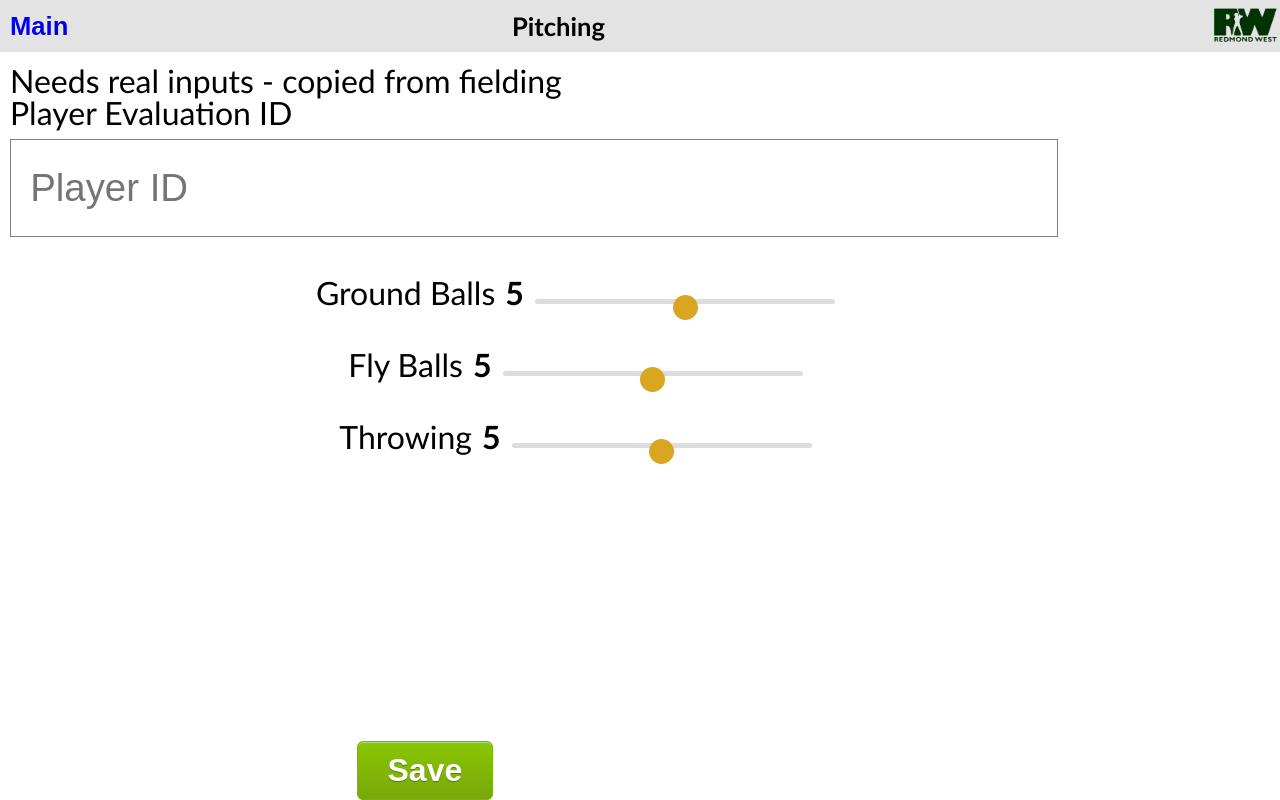
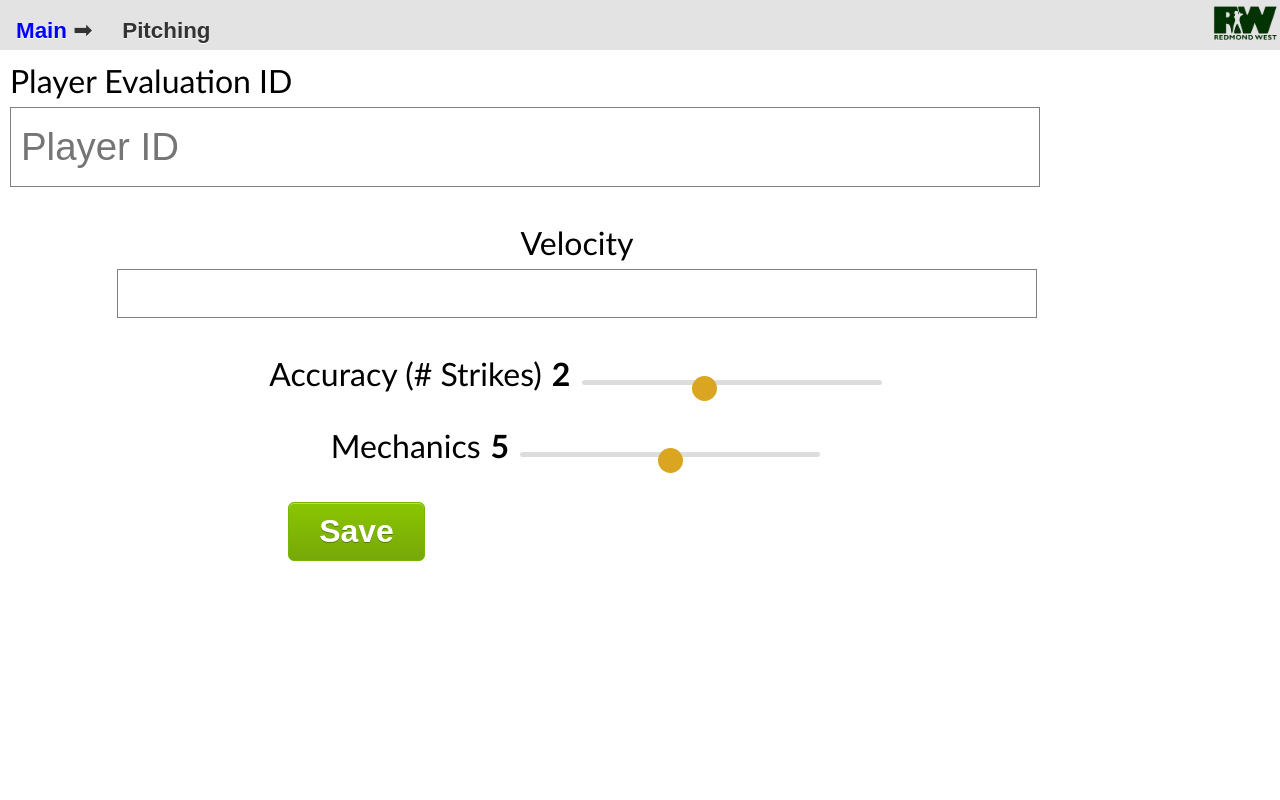
Before and after one commit to gman-wa/RWLL-Player-Evaluations, a PHP site: page /stations/pitching.html in a window 1280 px wide. Run offline with PHP 8.4, Linux system fonts and the light colour scheme.

Commit message:
more nav styling, player id formatting, remaining player inputs

```diff
--- a/assets/css/style.css
+++ b/assets/css/style.css
@@ -187,10 +187,19 @@ label {
 }
 
 input[type=text] {
-    padding:0.5em;
+    padding:10px;
     line-height:1.5;
     width:80%;
     font-size:1.2em;
+    border:1px solid grey;
+    margin-top:10px;
+}
+
+input[type=number] {
+    padding:5px;
+    line-height:1.0;
+    width:80%;
+    font-size:1.0em;
     border:1px solid grey;
     margin-top:10px;
 }
@@ -236,75 +245,92 @@ fieldset {
     padding:10px 30px;
     text-decoration:none;
     text-shadow:0px 1px 0px #528009;
-    position:absolute;
-    bottom:0;
-}
-.green_button:hover {
-    background:-webkit-gradient(linear, left top, left bottom, color-stop(0.05, #77a809), color-stop(1, #89c403));
-    background:-moz-linear-gradient(top, #77a809 5%, #89c403 100%);
-    background:-webkit-linear-gradient(top, #77a809 5%, #89c403 100%);
-    background:-o-linear-gradient(top, #77a809 5%, #89c403 100%);
-    background:-ms-linear-gradient(top, #77a809 5%, #89c403 100%);
-    background:linear-gradient(to bottom, #77a809 5%, #89c403 100%);
-    filter:progid:DXImageTransform.Microsoft.gradient(startColorstr='#77a809', endColorstr='#89c403',GradientType=0);
-    background-color:#77a809;
-}
-.green_button:active {
-    position:absolute;
-    top:1px;
 }
 
 nav {
     height:50px;
+    width: 100%;
+    background: #e3e3e3;
     position: fixed;
     top: 0;
     left: 0;
-    width: 100%;
-    background: #e3e3e3;
-    padding-top:2px;
+    z-index: 9999;
+}
+
+nav ul, nav li {
+    padding:0;
+    margin:0;
+    display:inline-block;
+}
+
+nav li {
+    padding:10px;
 }
 
 button.nav_button {
-    height: 50px;
-    display: inline-block;
+    height: 100%;
     background: #e3e3e3;
     border: 0px solid #bbb;
     color: #333;
     font-weight: bold;
-    font-size: 80%;
-    padding: 8px 0 9px 10px;
+    font-size: 70%;
     text-align: center;
     text-shadow: 0 1px 0 #fff;
-    width: auto; }
-button.nav_button:hover {
-    background: #d9d9d9;
-    color: #222;
-    cursor: pointer; }
-button.nav_button:active {
-    background: #d0d0d0;
-    color: #000; }
+}
+
+.nav_button a, .nav_button a:visited {
+    color:blue;
+}
 
 .nav_left {
-    background: #e3e3e3;
-    position:absolute;
-    left:0;
+
+}
+
+.nav_left button.nav_button:after {
+    content: "   \279F";
+}
+
+.nav_middle {
+padding-left:0px;
 }
 
 .nav_right {
-    background: #e3e3e3;
     position:absolute;
+    top:0;
     right:0;
+    padding:0;
 }
 
-.nav_middle {
-    width:150px;
-    position:fixed;
-    font-size: 80%;
-    margin: 12px 40%;
-    font-weight:bold;
-}
 
 .nav_right img {
     height:40px;
     padding-top:3px;
 }
+
+button.green_nav_button {
+    background-color: #7fbf4d;
+    background-image: -webkit-gradient(linear, left top, left bottom, color-stop(0%, #7fbf4d), color-stop(100%, #63a62f));
+    background-image: -webkit-linear-gradient(top, #7fbf4d, #63a62f);
+    background-image: -moz-linear-gradient(top, #7fbf4d, #63a62f);
+    background-image: -ms-linear-gradient(top, #7fbf4d, #63a62f);
+    background-image: -o-linear-gradient(top, #7fbf4d, #63a62f);
+    background-image: linear-gradient(top, #7fbf4d, #63a62f);
+    border: 1px solid #63a62f;
+    border-bottom: 1px solid #5b992b;
+    border-radius: 3px;
+    -webkit-box-shadow: inset 0 1px 0 0 #96ca6d;
+    box-shadow: inset 0 1px 0 0 #96ca6d;
+    color: #fff;
+    font-size: 1.0em;
+    padding: 7px 20px 8px 20px;
+    text-align: center;
+    text-shadow: 0 -1px 0 #4c9021;
+    width: 75%; }
+
+button.green_nav_button a, button.green_nav_button:visited {
+    color:rgb(230,230,230);
+}
+
+.nav_button_container {
+    margin:30px 0;
+}
--- a/stations/pitching.html
+++ b/stations/pitching.html
@@ -10,13 +10,12 @@
 <nav id="menu">
     <ul>
         <li class="nav_left"><button class="nav_button"><a href="../index.html">Main</a></button></li>
-        <li class="nav_middle">Pitching</li>
+        <li class="nav_middle"><button class="nav_button">Pitching</button></li>
         <li class="nav_right"><img src="../assets/img/RWLL-Logo-min.png" alt="Red West Little League" /></li>
     </ul>
 </nav>
 
 <div id="main_container">
-    <p>Needs real inputs - copied from fielding</p>
     <form action="/services/process.php" method="get">
 
         <fieldset>
@@ -29,17 +28,17 @@
             <div id="scoring_container">
 
                 <div class="player_criteria">
-                    <label for="ground_ball">Ground Balls</label><output for="ground_ball" class="criteria_value" id="ground_ball_output">5</output>
-                    <input type="range" id="ground_ball" name="ground_ball" min="0" max="10" value="5" step="1" oninput="outputUpdate(value,this);">
+                    <label for="ground_ball">Velocity</label><br/>
+                    <input type="number" id="ground_ball" name="ground_ball">
                 </div>
 
                 <div class="player_criteria">
-                    <label for="fly_ball">Fly Balls</label><output for="fly_ball" class="criteria_value" id="fly_ball_output">5</output>
-                    <input type="range" id="fly_ball" name="fly_ball" min="0" max="10" value="5" step="1" oninput="outputUpdate(value,this);">
+                    <label for="fly_ball">Accuracy (# Strikes)</label><output for="fly_ball" class="criteria_value" id="fly_ball_output">2</output>
+                    <input type="range" id="fly_ball" name="fly_ball" min="0" max="5" value="2" step="1" oninput="outputUpdate(value,this);">
                 </div>
 
                 <div class="player_criteria">
-                    <label for="throwing">Throwing</label><output for="throwing" class="criteria_value" id="throwing_output">5</output>
+                    <label for="throwing">Mechanics</label><output for="throwing" class="criteria_value" id="throwing_output">5</output>
                     <input type="range" id="throwing" name="throwing" min="0" max="10" value="5" step="1" oninput="outputUpdate(value,this);">
                 </div>
 
@@ -56,8 +55,16 @@
     </form>
 </div>
 <script type="text/javascript">
-    function outputUpdate(vol,elm) {
-        document.querySelector('#'+elm.id+'_output').value = vol;
+    function outputUpdate(val,elm) {
+        document.querySelector('#'+elm.id+'_output').value = val;
+    }
+    function formatPlayerID(val,elm) {
+        var pnum = document.getElementById(elm.id).value.match(/\d+/g);
+        var pletter = document.getElementById(elm.id).value.match(/[ A-Za-z ]/g);
+        var pletter = pletter.toString();
+        var pletter_upper = pletter.toUpperCase();
+        var formatted = pletter_upper+'-'+pnum;
+        document.querySelector('#'+elm.id).value = formatted;
     }
 </script>
 </body>
```
Also changed, not shown: index.html (+5 -5 lines), stations/fielding.html (+16 -4 lines), stations/hitting.html (+14 -7 lines).
